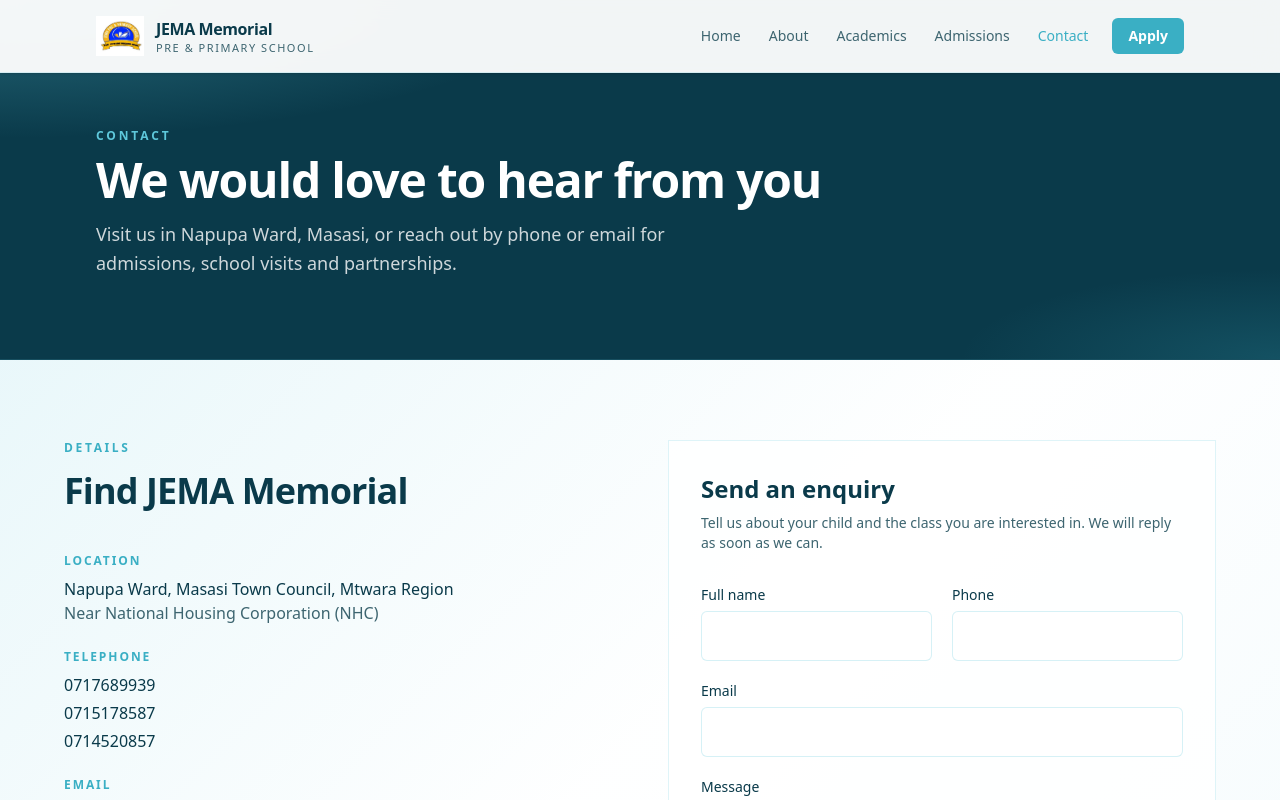
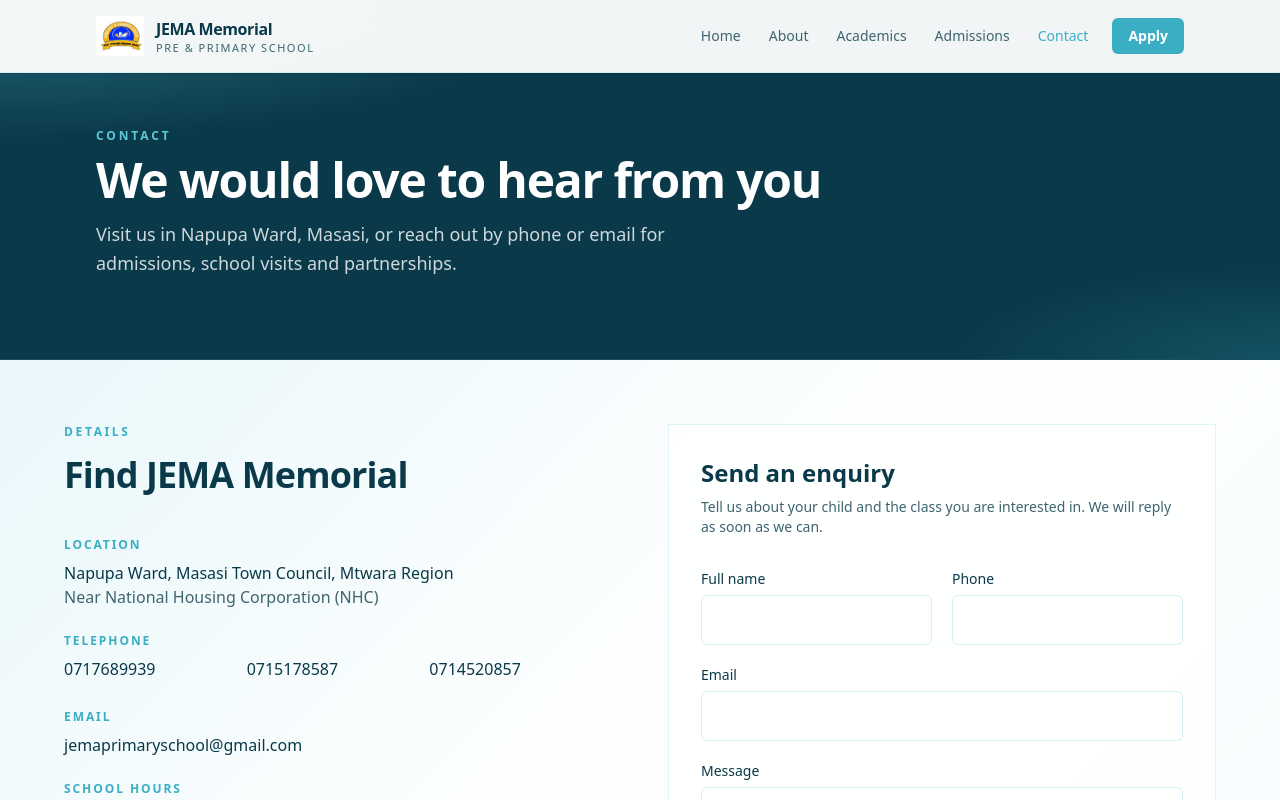
Before and after one commit to Barakael/Jema_Memorial, a Next.js app: page /contact in a window 1280 px wide. Shown: the top 800 px of the page. Built offline with nearby package versions, Linux system fonts and the light colour scheme.

Commit message:
Adjust padding in contact page layout and modify phone number display to use a grid format for better organization.

```diff
--- a/app/contact/page.tsx
+++ b/app/contact/page.tsx
@@ -19,7 +19,7 @@ export default function ContactPage() {
         description="Visit us in Napupa Ward, Masasi, or reach out by phone or email for admissions, school visits and partnerships."
       />
 
-      <section className="atmosphere-section px-5 py-16 sm:px-8 sm:py-20">
+      <section className="atmosphere-section px-5 py-12 sm:px-8 sm:py-16">
         <div className="mx-auto grid max-w-6xl gap-14 lg:grid-cols-2">
           <FadeIn>
             <SectionHeading
@@ -43,7 +43,7 @@ export default function ContactPage() {
                 <dt className="text-xs font-semibold uppercase tracking-[0.16em] text-brand-deep">
                   Telephone
                 </dt>
-                <dd className="mt-2 space-y-1">
+                <dd className="mt-2 space-y-1 grid lg:grid-cols-3">
                   {school.phones.map((phone) => (
                     <a
                       key={phone}
```
